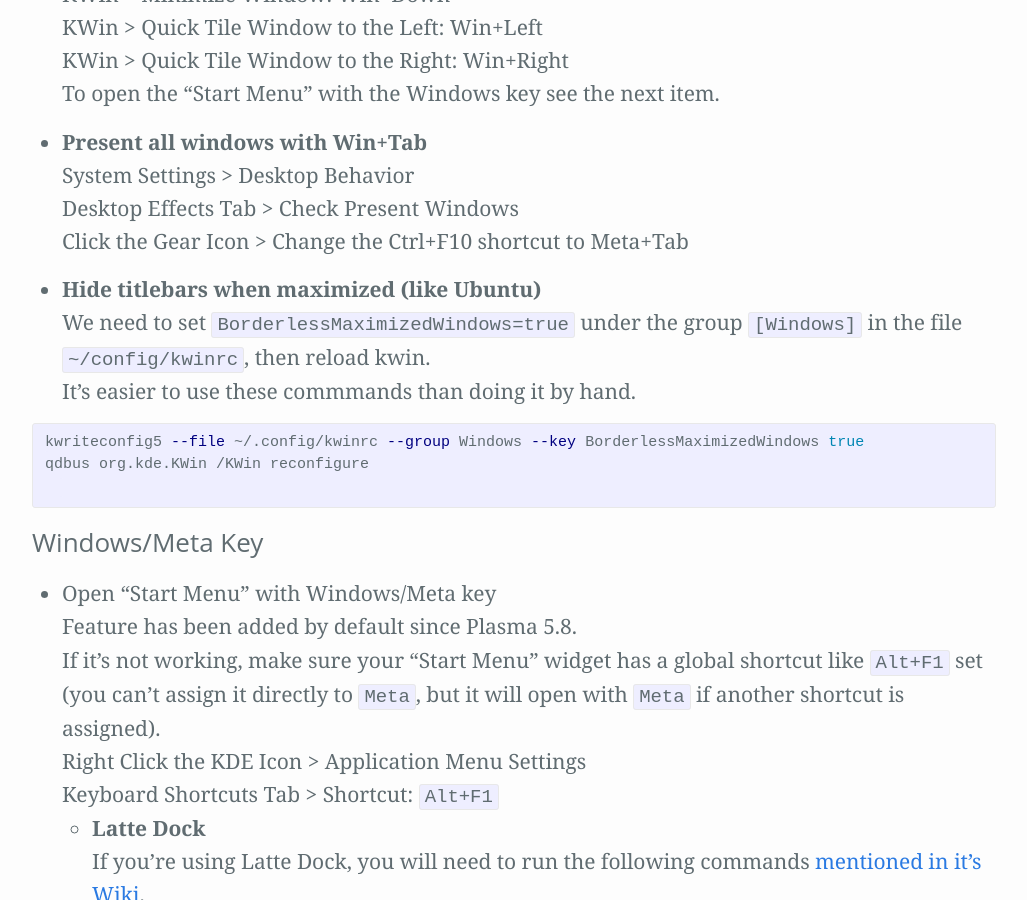
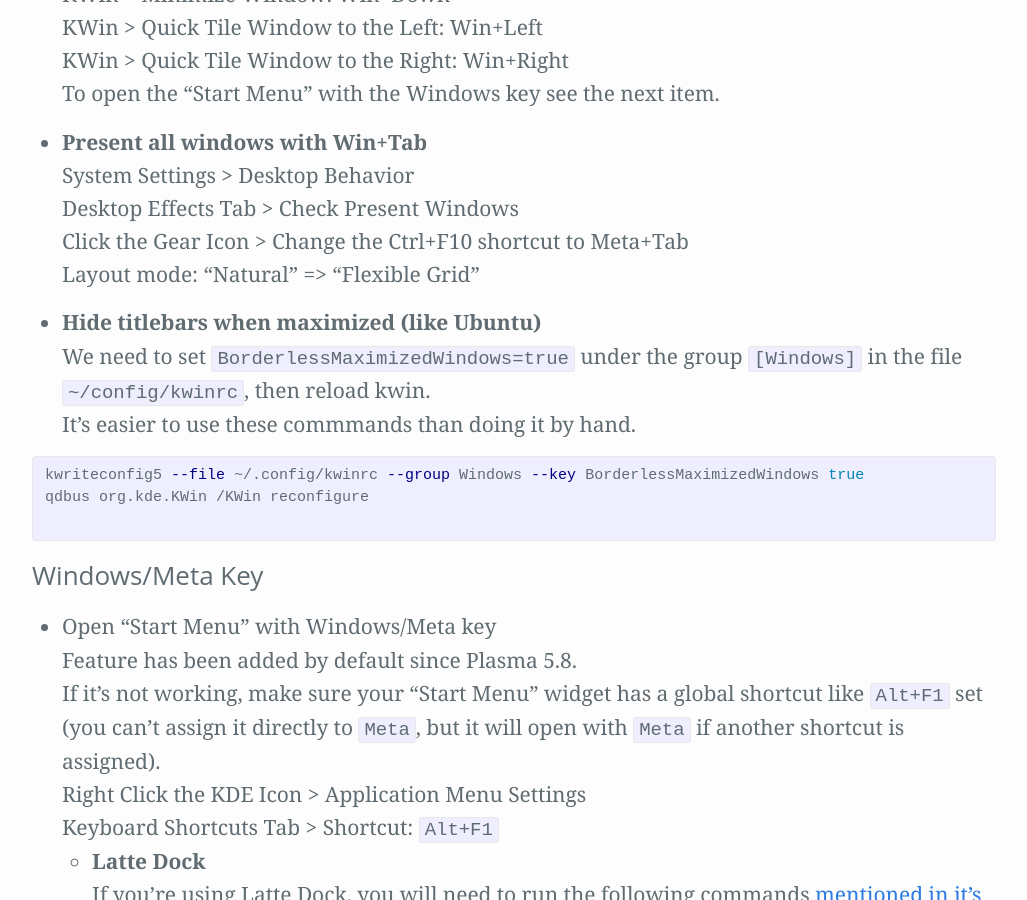
Before and after one commit to Zren/zren.github.io, a Jekyll site: the page built from kde.md, in a window 1280 px wide and 900 px high, scrolled down 6770 px. Shown: the whole window, without its empty margins (126-1153 px from the left). Built offline with Jekyll 4.4.1, drawn with Linux system fonts in a browser that asks for light colours.

Commit message:
Add present windows tip to change to flexible grid

```diff
--- a/kde.md
+++ b/kde.md
@@ -280,6 +280,7 @@
   System Settings > Desktop Behavior
   Desktop Effects Tab > Check Present Windows
   Click the Gear Icon > Change the Ctrl+F10 shortcut to Meta+Tab
+  Layout mode: "Natural" => "Flexible Grid"
 
 {% assign i = i | plus: 1 %}
 * {:#cfg-{{ i }}} Hide titlebars when maximized (like Ubuntu)
```
